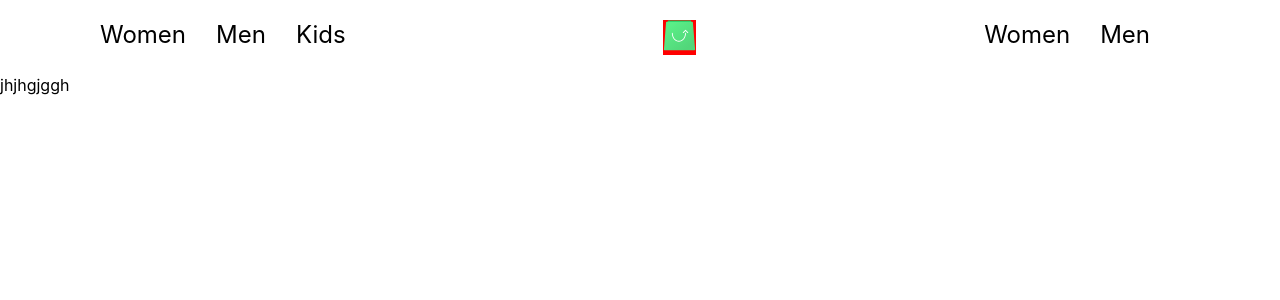
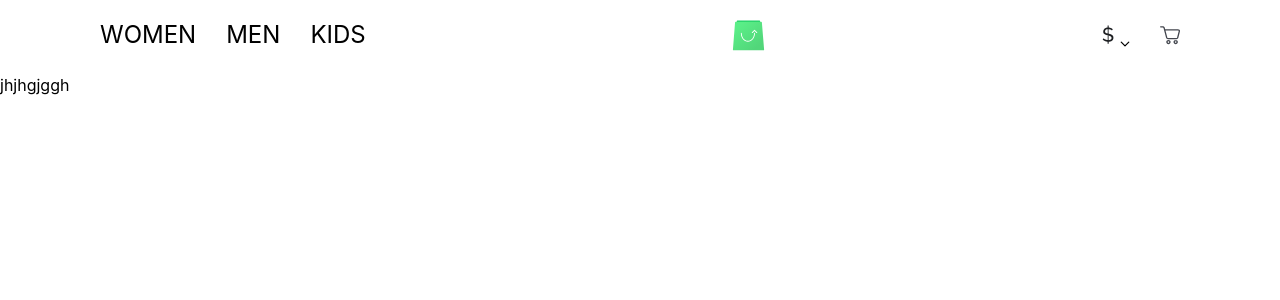
Before and after one commit to iliavara/web-store, a React (Create React App) app: page / in a window 1280 px wide. Shown: the top 300 px of the page. Built offline with nearby package versions, Linux system fonts and the light colour scheme.

Commit message:
added header

```diff
--- /dev/null
+++ b/src/assets/icons/Arrow.tsx
@@ -0,0 +1,23 @@
+import * as React from "react"
+
+function Arrow(props: any) {
+  return (
+    <svg
+      width={8}
+      height={4}
+      viewBox="0 0 8 4"
+      fill="none"
+      xmlns="http://www.w3.org/2000/svg"
+      {...props}
+    >
+      <path
+        d="M1 3.5l3-3 3 3"
+        stroke="#000"
+        strokeLinecap="round"
+        strokeLinejoin="round"
+      />
+    </svg>
+  )
+}
+
+export default Arrow
--- /dev/null
+++ b/src/assets/icons/CartIcon.tsx
@@ -0,0 +1,21 @@
+import * as React from "react"
+
+function CartIcon(props: any) {
+  return (
+    <svg
+      width={20}
+      height={20}
+      viewBox="0 0 20 20"
+      fill="none"
+      xmlns="http://www.w3.org/2000/svg"
+      {...props}
+    >
+      <path
+        d="M19.561 4.874a2.06 2.06 0 00-1.579-.745H5.16l-.4-1.49c-.232-.866-1.031-1.47-1.958-1.47H.653c-.358 0-.653.282-.653.624 0 .343.294.625.653.625h2.148a.69.69 0 01.673.503l2.57 9.787c.231.866 1.03 1.47 1.958 1.47h8.4c.927 0 1.749-.604 1.96-1.47l1.579-6.202a1.786 1.786 0 00-.38-1.632zm-.904 1.349l-1.58 6.202a.69.69 0 01-.673.503H8.002a.69.69 0 01-.674-.504L5.496 5.399h12.487c.21 0 .421.1.548.261.126.16.188.362.126.564zM8.444 14.981c-1.2 0-2.19.947-2.19 2.094 0 1.148.99 2.094 2.19 2.094s2.19-.946 2.19-2.093c0-1.148-.99-2.095-2.19-2.095zm0 2.92c-.484 0-.863-.363-.863-.826 0-.463.379-.826.863-.826.485 0 .864.363.864.826 0 .444-.4.826-.864.826zM15.688 14.981c-1.2 0-2.19.947-2.19 2.094 0 1.148.99 2.094 2.19 2.094s2.189-.946 2.189-2.094c-.02-1.147-.99-2.094-2.19-2.094zm0 2.92c-.485 0-.864-.363-.864-.826 0-.463.38-.826.864-.826s.863.363.863.826c0 .444-.4.826-.863.826z"
+        fill="#43464E"
+      />
+    </svg>
+  )
+}
+
+export default CartIcon
--- /dev/null
+++ b/src/assets/icons/UsdIcon.tsx
@@ -0,0 +1,21 @@
+import * as React from "react"
+
+function UsdIcon(props: any) {
+  return (
+    <svg
+      width={11}
+      height={18}
+      viewBox="0 0 11 18"
+      fill="none"
+      xmlns="http://www.w3.org/2000/svg"
+      {...props}
+    >
+      <path
+        d="M5.13 14.798l1.008.018v2.61H5.13v-2.628zm.09-.198V3.638l.81-.126v11.124l-.81-.036zM5.13.83h1.008v2.574L5.13 3.53V.83zm4.014 4.572a2.666 2.666 0 00-.576-.486 4.653 4.653 0 00-.81-.414 4.78 4.78 0 00-.99-.306A4.665 4.665 0 005.67 4.07c-.984 0-1.71.186-2.178.558-.468.372-.702.882-.702 1.53 0 .456.12.816.36 1.08.24.264.606.48 1.098.648.504.168 1.14.342 1.908.522.888.192 1.656.426 2.304.702.648.276 1.146.648 1.494 1.116.348.456.522 1.068.522 1.836 0 .612-.12 1.146-.36 1.602a3.095 3.095 0 01-.972 1.116c-.42.288-.912.504-1.476.648a8.05 8.05 0 01-1.836.198 9.194 9.194 0 01-1.908-.198 8.598 8.598 0 01-1.746-.612 7.531 7.531 0 01-1.548-.99l.774-1.368c.192.204.438.408.738.612.312.192.66.372 1.044.54a7.97 7.97 0 001.278.414c.456.096.924.144 1.404.144.912 0 1.62-.162 2.124-.486.504-.336.756-.822.756-1.458 0-.48-.144-.864-.432-1.152-.276-.288-.69-.528-1.242-.72a22.086 22.086 0 00-2.016-.576c-.864-.216-1.59-.45-2.178-.702-.588-.264-1.032-.606-1.332-1.026-.288-.42-.432-.966-.432-1.638 0-.816.198-1.506.594-2.07.396-.564.942-.99 1.638-1.278.696-.288 1.482-.432 2.358-.432.576 0 1.11.06 1.602.18.504.12.972.288 1.404.504a6.13 6.13 0 011.188.774l-.756 1.314z"
+        fill="#1D1F22"
+      />
+    </svg>
+  )
+}
+
+export default UsdIcon
--- a/src/components/Header.tsx
+++ b/src/components/Header.tsx
@@ -1,30 +1,50 @@
-import React from 'react'
+import React, { useState } from 'react'
 import styled from "styled-components";
+import Arrow from '../assets/icons/Arrow';
+import CartIcon from '../assets/icons/CartIcon';
 import Logo from '../assets/icons/Logo';
+import UsdIcon from '../assets/icons/UsdIcon';
 
 const Header = () => {
 
+  // for user menu
+  const [userDropdown, setUserDropdown] = useState<boolean>(false);
 
 return (
   <Wrapper>
     <LeftSide>
-        <Item>Women</Item>
-        <Item>Men</Item>
-        <Item>Kids</Item>
+        <Item>WOMEN</Item>
+        <Item>MEN</Item>
+        <Item>KIDS</Item>
     </LeftSide>
     <LogoWrapper>
       <Logo />
     </LogoWrapper>
     <RightSide>
-        <Item>Women</Item>
-        <Item>Men</Item>
+        <Dollar style={{ cursor: 'pointer' }} onClick={() => setUserDropdown(!userDropdown)}>
+          <UsdIconStyle />
+          <ArrowStyle style={{ transform: userDropdown ? 'rotate(0deg)' : 'rotate(180deg)' }} />
+        </Dollar>
+        <CartIconStyle />
     </RightSide>
+    {userDropdown === true ? (
+        <UserDropdownContent>
+            <ul>
+                <li>$ USD</li>
+                <li>€ EUR</li>
+                <li>¥ JPY</li>
+            </ul>
+        </UserDropdownContent>
+    ) : null}
   </Wrapper>
 )
 
 };
 
-
+const Dollar = styled.div`
+  font-size: 24px;
+  margin-right: 30px;
+`;
 const Wrapper = styled.div`
   display: flex;
   padding: 20px 100px;
@@ -38,11 +58,59 @@ const LeftSide = styled.div`
 `;
 const LogoWrapper = styled.div`
   margin-left: auto;
-  background-color: red;
 `;
 const RightSide = styled.div`
   margin-right: 0;
   margin-left: auto;
   display: flex;
 `;
+const CartIconStyle = styled(CartIcon)`
+  height: 20px;
+  width: 20px;
+  margin-top: 5px;
+`;
+const UsdIconStyle = styled(UsdIcon)`
+  width: 12px;
+  height: 29px;
+`;
+const ArrowStyle = styled(Arrow)`
+  height: 10px;
+  width: 10px;
+  margin-left: 6px;
+`;
+const UserDropdownContent = styled.div`
+    position: absolute;
+    top: 55px;
+    right: 120px;
+    text-align: left;
+    padding: 4px;
+    background-color: white;
+    border-radius: 4px;
+    box-shadow: 0px 1px 5px -2px rgba(0,0,0,0.41);
+    -webkit-box-shadow: 0px 1px 5px -2px rgba(0,0,0,0.41);
+    -moz-box-shadow: 0px 1px 5px -2px rgba(0,0,0,0.41);
+    z-index: 5;
+
+    /* user dropdown ul */
+    ul {
+        list-style: none;
+        margin-bottom: 10px;
+        margin-left: -45px;
+        margin-right: -5px;
+        margin-top: 15px;
+    }
+
+    /* user dropdown li */
+    li {
+        font-size: 16px;
+        padding: 5px 20px 5px 15px;
+
+        cursor: pointer;
+        color: grey;
+            &:hover {
+                background-color: grey;
+                color: black;
+            }
+    }
+`;
 export default Header;
```
